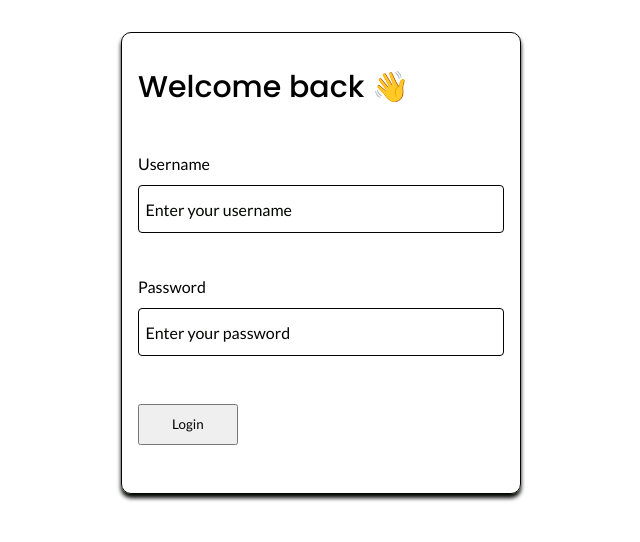
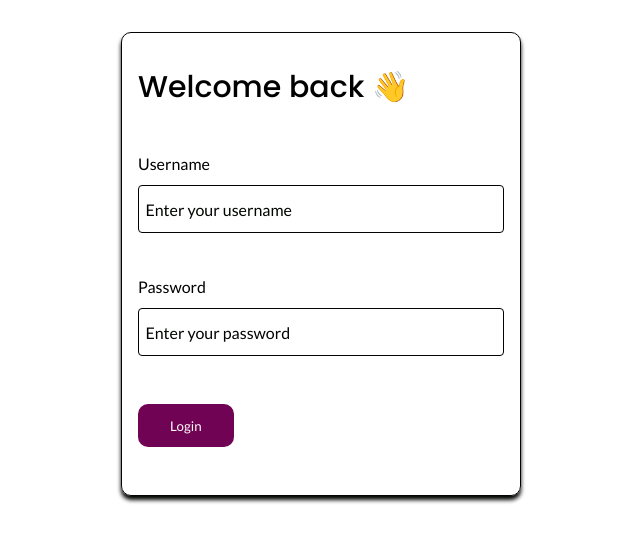
Before and after one commit to joshytheprogrammer/todos-frontend, a Nuxt app: page /login in a window 1280 px wide. Shown: the top 542 px of the page, without its empty margins (319-959 px from the left). Built offline with nearby package versions, Linux system fonts and the light colour scheme.

Commit message:
made changes to login UI

```diff
--- a/pages/login.vue
+++ b/pages/login.vue
@@ -108,7 +108,14 @@ export default {
     padding-top: 2rem;
 
     button {
-      padding: 0.65rem 2rem;
+      padding: 0.85rem 2rem;
+
+      color: $light;
+      background: $primary;
+
+      border: none;
+      border-radius: 10px;
+
     }
 
   }
```
